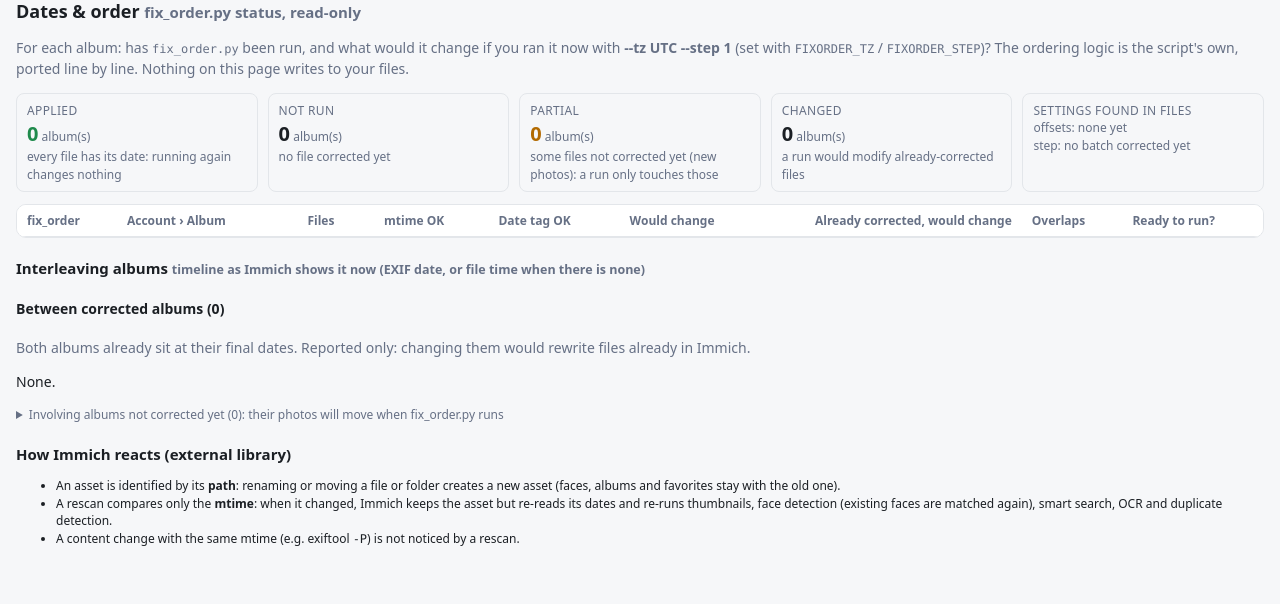
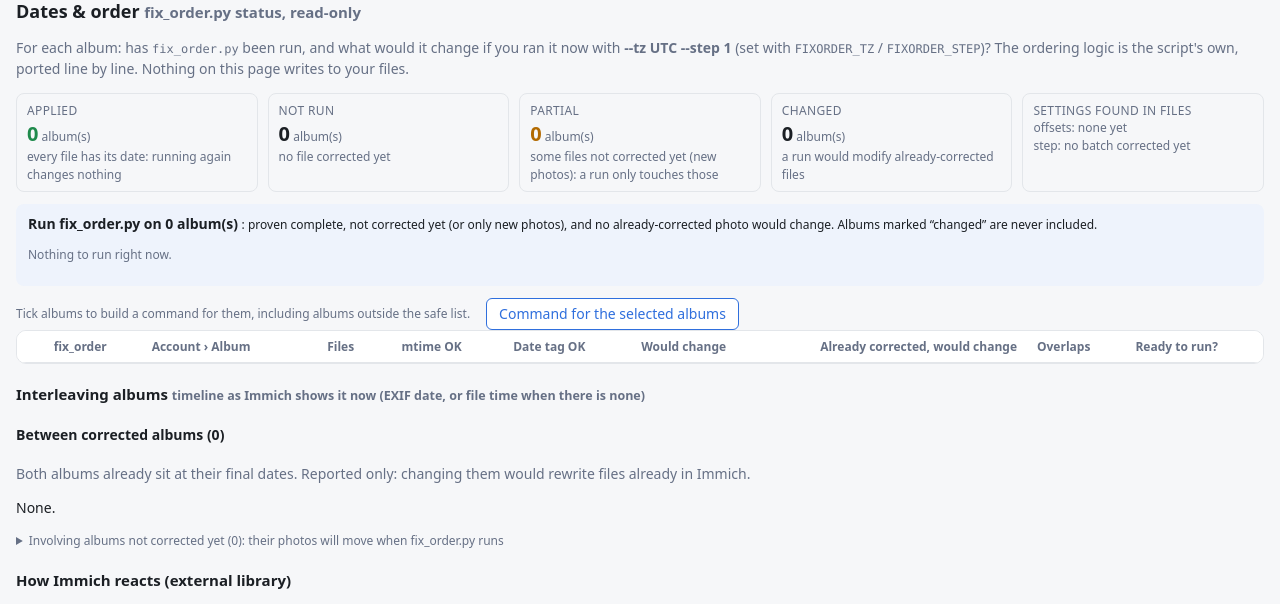
Before and after one commit to lamarch/gallery-dl-dashboard, a FastAPI app: page /dates in a window 1280 px wide. Shown: the part 383-987 px from the top of the page. Before the commit the page ends 929 px from the top, so only its background shows below. Run offline with FastAPI, Linux system fonts and the light colour scheme; lists and menus that the app fills with data are empty.

Commit message:
Dates: ready-to-paste fix_order.py commands, and a hand-picked selection
- Dates tab: one command (dry run, then real) for every album that is
  safe to process: proven complete, not run or partial, and no
  already-corrected photo would change; "changed" albums are never in it
- album page: the same commands for that album, or a clear "do not run"
  when the album is "changed"
- tick any albums to build a command for them ("force"): every risk is
  listed first (not proven complete, already-corrected photos that would
  change and whether in content or mtime only, rounded mtimes that would
  be restored, nothing to do)
- paths come from HOST_DOWNLOADS_DIR / HOST_FIXORDER, settings from
  FIXORDER_TZ / FIXORDER_STEP; every argument is shell-quoted (tested
  with quotes, $(), backticks, emoji)
- checked end to end: the commands copied from the page run the real
  script on the right folders

Co-Authored-By: Claude Opus 5.5 <noreply@anthropic.com>
Claude-Session: https://claude.ai/code/session_01VhAyEjAWpkSduStg91CRYv

```diff
--- a/app/main.py
+++ b/app/main.py
@@ -10,7 +10,7 @@ from zoneinfo import ZoneInfo
 
 from collections import OrderedDict
 
-from fastapi import FastAPI, Form, HTTPException, Request
+from fastapi import FastAPI, Form, HTTPException, Query, Request
 from fastapi.responses import HTMLResponse, JSONResponse, RedirectResponse, Response
 from fastapi.staticfiles import StaticFiles
 from fastapi.templating import Jinja2Templates
@@ -44,6 +44,7 @@ CFG = {
     "host_downloads": os.environ.get("HOST_DOWNLOADS_DIR", "./downloads"),
     "host_data": os.environ.get("HOST_DATA_DIR", "./dashboard-data"),
     "host_tools": os.environ.get("HOST_TOOLS_DIR", "./web-dashboard/tools"),
+    "host_fixorder": os.environ.get("HOST_FIXORDER", "./fix_order.py"),
 }
 
 
@@ -198,7 +199,26 @@ def ago(d, now=None):
     return fmt_dur((now - d).total_seconds()) + " ago"
 
 
+def host_path(folder_rel: str) -> str:
+    """Host-side path of an album folder (relative to DOWNLOADS_ROOT)."""
+    sub = os.path.relpath(CFG["downloads_root"], CFG["fs_path"])
+    return "/".join(p.strip("/") if i else p.rstrip("/")
+                    for i, p in enumerate([CFG["host_downloads"], sub, folder_rel]) if p not in ("", "."))
+
+
+def fixorder_cmd(folders: list, dry: bool) -> str:
+    """Ready-to-paste fix_order.py command line, every path shell-quoted."""
+    import shlex
+    step = "%g" % CFG["fix_step"]
+    args = ["python3", CFG["host_fixorder"], "--tz", CFG["fix_tz"], "--step", step]
+    if dry:
+        args.append("--dry-run")
+    args += [host_path(f) for f in folders]
+    return " ".join(shlex.quote(a) for a in args)
+
+
 templates.env.filters.update(dt=fmt_dt, bytes=fmt_bytes, dur=fmt_dur, n=fmt_int, ago=ago)
+templates.env.globals.update(fixorder_cmd=fixorder_cmd)
 templates.env.globals.update(base=CFG["base"], END_REASONS=END_REASONS, decode_exit=decode_exit,
                              tzname=str(DISPLAY_TZ))
 
@@ -278,13 +298,53 @@ def integrity_page(request: Request):
 
 
 @app.get("/dates", response_class=HTMLResponse)
-def dates_page(request: Request):
+def dates_page(request: Request, sel: list[str] = Query(default=[])):
     rep = SCANNER.report
     dr = rep.dates if rep else None
     order = {"changed": 0, "partial": 1, "not run": 2, "applied": 3, "nothing": 4}
     albums = sorted(dr.albums.values(), key=lambda a: (order.get(a.state, 9), a.set_id)) if dr else []
+    runnable, folders = safe_to_fix(rep, albums)
+    # albums chosen by hand ("force"): build the command and spell out every risk
+    chosen, chosen_folders, risks = [], [], []
+    for a in albums:
+        if a.set_id not in sel:
+            continue
+        ac = rep.albums.get(a.set_id) if rep else None
+        if not ac or not ac.folders:
+            risks.append(("bad", a.set_id, "no folder on disk: left out"))
+            continue
+        chosen.append(a)
+        chosen_folders += ac.folders
+        if not a.ready:
+            risks.append(("warn", a.set_id, f"not ready: {a.ready_reason}. If the album changes later, "
+                                            f"a new run would rewrite photos corrected now."))
+        if a.danger:
+            what = ("mtime only" if not a.danger_content else
+                    "all with a file content rewrite" if a.danger_content == a.danger else
+                    f"{a.danger_content} with a file content rewrite, the others mtime only")
+            risks.append(("bad", a.set_id, f"{a.danger} already-corrected photo(s) would be modified "
+                                           f"({what}): Immich will re-process them"))
+        if a.rounded:
+            risks.append(("info", a.set_id, f"{a.rounded} rounded mtime(s) would be restored: "
+                                            f"Immich will re-process those photos (timeline unchanged)"))
+        if a.state == "applied" and not a.rounded:
+            risks.append(("info", a.set_id, "already applied: the run changes nothing"))
     return templates.TemplateResponse(request, "dates.html", ctx(
-        request, dr=dr, dalbums=albums, cfg=CFG, page="dates"))
+        request, dr=dr, dalbums=albums, cfg=CFG, runnable=runnable, run_folders=folders,
+        sel=set(sel), chosen=chosen, chosen_folders=chosen_folders, risks=risks, page="dates"))
+
+
+def safe_to_fix(rep, albums):
+    """Albums fix_order.py can be run on now without touching a corrected file:
+    proven complete ('ready'), not run or partial, nothing already corrected
+    would change."""
+    runnable, folders = [], []
+    for a in albums:
+        ac = rep.albums.get(a.set_id) if rep else None
+        if a.ready and a.state in ("not run", "partial") and a.danger == 0 and ac and ac.folders:
+            runnable.append(a)
+            folders += ac.folders
+    return runnable, folders
 
 
 def _names_rows():
--- a/app/static/style.css
+++ b/app/static/style.css
@@ -144,3 +144,4 @@ ul.ids { columns: 3 220px; padding-left: 18px; font-family: var(--mono); font-si
 .nameform input { flex: 1; min-width: 0; font: inherit; padding: 4px 8px; border-radius: 6px;
   border: 1px solid var(--line); background: var(--panel); color: var(--text); }
 tr.sev-ok td { background: var(--ok-bg); }
+.sr { position: absolute; width: 1px; height: 1px; overflow: hidden; clip: rect(0 0 0 0); }
--- a/app/templates/dates.html
+++ b/app/templates/dates.html
@@ -46,9 +46,43 @@
   </div>
 </div>
 
+<section class="alert {{ 'warn' if runnable else 'info' }}">
+  <b>Run fix_order.py on {{ runnable|length }} album(s)</b>
+  <span class="small">: proven complete, not corrected yet (or only new photos), and no already-corrected photo would change.
+  Albums marked “changed” are never included.</span>
+  {% if runnable %}
+  <ol class="small">
+    <li>Preview (writes nothing), from your compose folder:<pre>{{ fixorder_cmd(run_folders, True) }}</pre></li>
+    <li>Check the preview: for each album, “mtime mis à jour” and “EXIF à écrire” should match the
+      “Would change” column below. Then run it for real:<pre>{{ fixorder_cmd(run_folders, False) }}</pre></li>
+    <li>Then press <b>Re-scan now</b> on the Disk check tab (or wait a minute): the albums should show <b>applied</b>.</li>
+  </ol>
+  <p class="small muted">Paths and settings come from <code>HOST_DOWNLOADS_DIR</code>, <code>HOST_FIXORDER</code>, <code>FIXORDER_TZ</code> and <code>FIXORDER_STEP</code>.
+  Use the version of fix_order.py that sets the mtime after the EXIF write.</p>
+  {% else %}<p class="small muted">Nothing to run right now.</p>{% endif %}
+</section>
+
+{% if sel %}
+<section id="selection" class="alert {{ 'bad' if risks|selectattr(0, 'equalto', 'bad')|list else 'warn' if risks else 'info' }}">
+  <b>Command for the {{ chosen|length }} selected album(s)</b>
+  {% if risks %}<ul class="small">{% for sev, sid, txt in risks %}<li class="t-{{ sev }}"><a href="{{ base }}/album/{{ sid }}">{{ sid }}</a>: {{ txt }}</li>{% endfor %}</ul>{% endif %}
+  {% if chosen %}
+  <ol class="small">
+    <li>Preview (writes nothing):<pre>{{ fixorder_cmd(chosen_folders, True) }}</pre></li>
+    <li>For real, only if the preview and the risks above are what you want:<pre>{{ fixorder_cmd(chosen_folders, False) }}</pre></li>
+  </ol>
+  {% endif %}
+  <p class="small"><a href="{{ base }}/dates">Clear the selection</a></p>
+</section>
+{% endif %}
+
+<form method="get" action="{{ base }}/dates#selection" id="selform">
+<div class="toolbar"><span class="small muted">Tick albums to build a command for them, including albums outside the safe list.</span>
+  <button class="btn">Command for the selected albums</button></div>
 <div class="tablewrap">
 <table>
   <thead><tr>
+    <th><span class="sr">Select</span></th>
     <th>fix_order</th><th>Account › Album</th><th class="num">Files</th><th class="num">mtime OK</th><th class="num">Date tag OK</th>
     <th class="num" title="files fix_order would change if run now">Would change</th>
     <th class="num" title="already-corrected files it would modify">Already corrected, would change</th>
@@ -58,6 +92,7 @@
   {% for a in dalbums %}{% set ac = ir.albums.get(a.set_id) %}
   {% set wm = a.files|selectattr('would_mtime')|list|length %}{% set wc = a.files|selectattr('would_content')|list|length %}
   <tr class="sev-{{ 'bad' if a.state == 'changed' else 'warn' if a.state == 'partial' or a.overflows or a.inner_collisions else 'ok' }}">
+    <td><input type="checkbox" name="sel" value="{{ a.set_id }}" {% if a.set_id in sel %}checked{% endif %} aria-label="Select {{ a.set_id }}"></td>
     <td><span class="dt dt-{{ a.state|replace(' ', '-') }}">{{ a.state }}</span></td>
     <td class="name"><a href="{{ base }}/album/{{ a.set_id }}">{% if ac %}<bdi dir="auto" class="muted">{{ ac.username or '?' }}</bdi> › <bdi dir="auto">{{ ac.title or a.set_id }}</bdi>{% else %}{{ a.set_id }}{% endif %}</a><div class="sid">{{ a.set_id }}</div></td>
     <td class="num">{{ a.files|length }}</td>
@@ -77,6 +112,7 @@
   </tbody>
 </table>
 </div>
+</form>
 
 <section>
   <h3>Interleaving albums <small class="muted">timeline as Immich shows it now (EXIF date, or file time when there is none)</small></h3>
--- a/deploy/compose.yml
+++ b/deploy/compose.yml
@@ -33,6 +33,7 @@ services:
       FIXORDER_TZ: "UTC"                    # the --tz you run fix_order.py with
       HOST_DOWNLOADS_DIR: "./downloads"     # host folders, for the commands shown on the Names page
       HOST_DATA_DIR: "./dashboard-data"
+      HOST_FIXORDER: "./fix_order.py"      # where fix_order.py is, for the commands on the Dates tab
     volumes:
       - ./downloads:/downloads:ro         # same mount as fb-dl, read-only
       - ./input:/input:ro                   # folder mount: sees albums.txt rewrites
```
Also changed, not shown: app/templates/album.html (+8 -0 lines), tests/test_names.py (+18 -0 lines), README.md.
